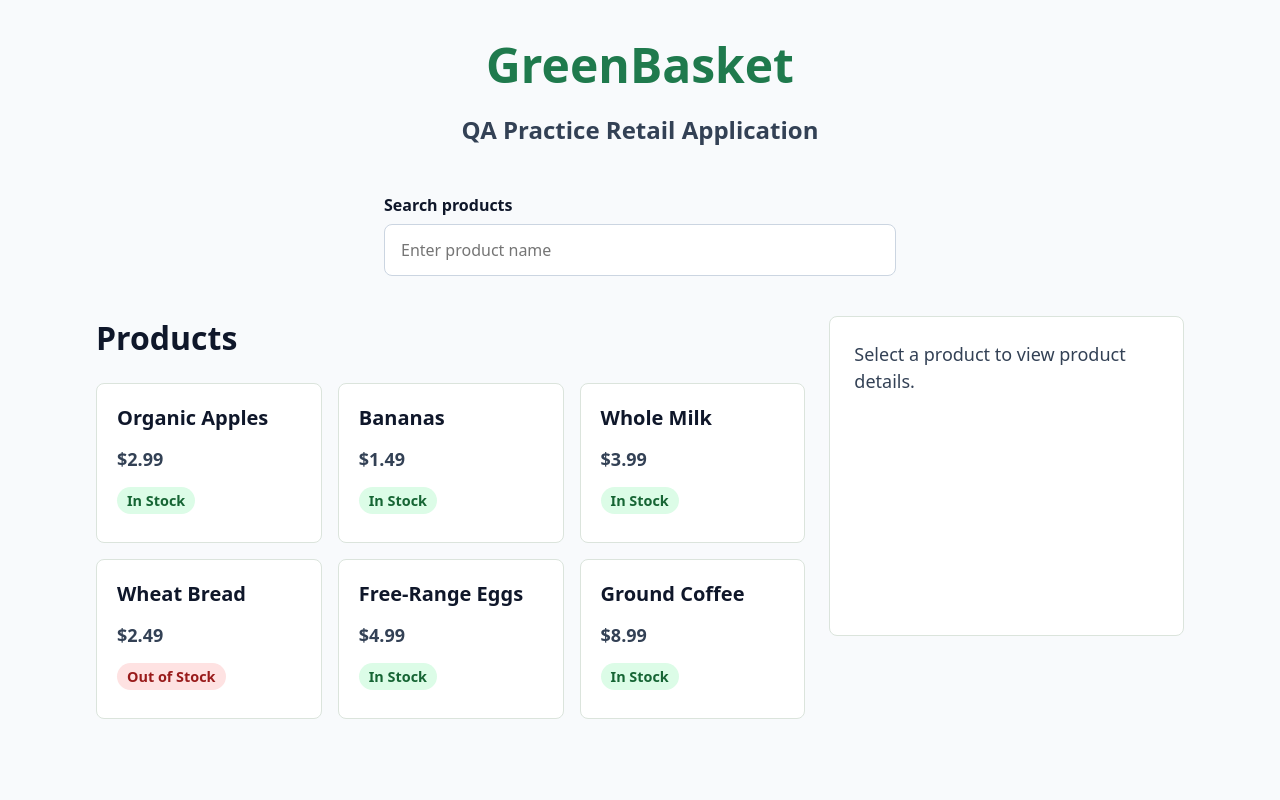
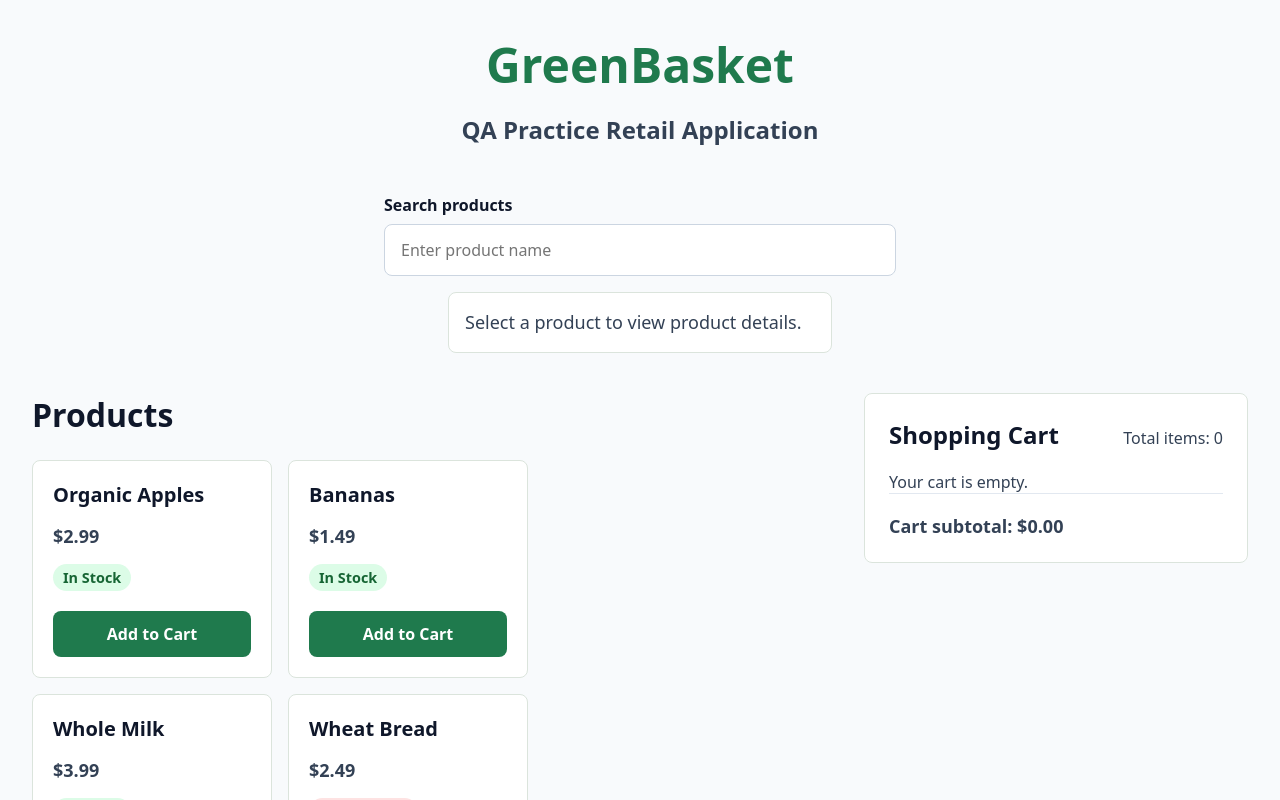
Before and after one commit to padikaha/qa-practice-retail-app, a React (Vite) app in the folder frontend/: page / in a window 1280 px wide. Shown: the top 800 px of the page. Built offline with nearby package versions, Linux system fonts and the light colour scheme.

Commit message:
Sprint 6: Add shopping cart

```diff
--- a/frontend/src/App.css
+++ b/frontend/src/App.css
@@ -1,6 +1,6 @@
 .app {
   min-height: 100vh;
-  width: min(100%, 72rem);
+  width: min(100%, 88rem);
   margin: 0 auto;
   padding: 2rem;
 }
@@ -25,7 +25,7 @@
 }
 
 .search-bar {
-  margin: 0 auto 2.5rem;
+  margin: 0 auto 1rem;
   max-width: 32rem;
 }
 
@@ -57,11 +57,28 @@
   color: #0f172a;
 }
 
+.main-content {
+  display: grid;
+  grid-template-columns: minmax(0, 1fr) minmax(20rem, 24rem);
+  gap: 1.5rem;
+  align-items: start;
+}
+
+.empty-details-placement {
+  max-width: 24rem;
+  margin: 0 auto 2.5rem;
+}
+
 .catalog-layout {
   display: grid;
   grid-template-columns: minmax(0, 2fr) minmax(18rem, 1fr);
   gap: 1.5rem;
   align-items: start;
+}
+
+.cart-panel {
+  position: sticky;
+  top: 1.5rem;
 }
 
 .product-grid {
@@ -127,6 +144,31 @@
   color: #991b1b;
 }
 
+.product-card__cart-button {
+  width: 100%;
+  margin-top: 1.25rem;
+  padding: 0.75rem 1rem;
+  border: 0;
+  border-radius: 8px;
+  background: #1f7a4d;
+  color: #ffffff;
+  cursor: pointer;
+  font: inherit;
+  font-weight: 700;
+}
+
+.product-card__cart-button:hover,
+.product-card__cart-button:focus {
+  background: #166534;
+  outline: none;
+}
+
+.product-card__cart-button:disabled {
+  background: #cbd5e1;
+  color: #475569;
+  cursor: not-allowed;
+}
+
 .no-products {
   margin: 0;
   padding: 1.5rem;
@@ -144,6 +186,11 @@
   border: 1px solid #dbe4dc;
   border-radius: 8px;
   background: #ffffff;
+}
+
+.product-details--empty {
+  min-height: 0;
+  padding: 1rem;
 }
 
 .product-details h2 {
@@ -204,8 +251,134 @@
   color: #991b1b;
 }
 
+@media (max-width: 1080px) {
+  .main-content {
+    grid-template-columns: 1fr;
+  }
+
+  .cart-panel {
+    position: static;
+  }
+}
+
 @media (max-width: 820px) {
   .catalog-layout {
     grid-template-columns: 1fr;
   }
 }
+
+.shopping-cart {
+  padding: 1.5rem;
+  border: 1px solid #dbe4dc;
+  border-radius: 8px;
+  background: #ffffff;
+}
+
+.shopping-cart__header {
+  display: flex;
+  align-items: baseline;
+  justify-content: space-between;
+  gap: 1rem;
+  margin-bottom: 1.25rem;
+}
+
+.shopping-cart__header h2 {
+  margin: 0;
+  color: #0f172a;
+  font-size: 1.5rem;
+}
+
+.shopping-cart__header p,
+.shopping-cart__empty,
+.shopping-cart__subtotal {
+  margin: 0;
+  color: #334155;
+}
+
+.shopping-cart__items {
+  display: grid;
+  gap: 1rem;
+  margin: 0 0 1.25rem;
+  padding: 0;
+  list-style: none;
+}
+
+.shopping-cart__subtotal {
+  padding-top: 1.25rem;
+  border-top: 1px solid #e2e8f0;
+  font-size: 1.125rem;
+  font-weight: 700;
+}
+
+.cart-item {
+  display: flex;
+  flex-direction: column;
+  gap: 1rem;
+  padding: 1rem;
+  border: 1px solid #e2e8f0;
+  border-radius: 8px;
+  background: #f8fafc;
+}
+
+.cart-item__details h3 {
+  margin: 0 0 0.5rem;
+  color: #0f172a;
+  font-size: 1.125rem;
+}
+
+.cart-item__details p {
+  margin: 0.25rem 0 0;
+  color: #334155;
+}
+
+.cart-item__actions {
+  display: flex;
+  align-items: center;
+  justify-content: space-between;
+  gap: 0.75rem;
+  flex-wrap: wrap;
+}
+
+.cart-item__quantity-controls {
+  display: flex;
+  align-items: center;
+  gap: 0.5rem;
+  flex-wrap: wrap;
+}
+
+.cart-item__actions button {
+  min-width: 2.5rem;
+  padding: 0.5rem 0.75rem;
+  border: 1px solid #cbd5e1;
+  border-radius: 8px;
+  background: #ffffff;
+  color: #0f172a;
+  cursor: pointer;
+  font: inherit;
+  font-weight: 700;
+}
+
+.cart-item__actions button:hover,
+.cart-item__actions button:focus {
+  border-color: #1f7a4d;
+  outline: 3px solid #bbf7d0;
+}
+
+.cart-item__remove {
+  color: #991b1b;
+}
+
+@media (max-width: 640px) {
+  .shopping-cart__header {
+    display: block;
+  }
+
+  .shopping-cart__header p {
+    margin-top: 0.5rem;
+  }
+
+  .cart-item__actions {
+    align-items: flex-start;
+    flex-direction: column;
+  }
+}
--- a/frontend/src/App.jsx
+++ b/frontend/src/App.jsx
@@ -3,11 +3,13 @@ import './App.css'
 import SearchBar from './components/SearchBar.jsx'
 import ProductList from './components/ProductList.jsx'
 import ProductDetails from './components/ProductDetails.jsx'
+import ShoppingCart from './components/ShoppingCart.jsx'
 import { products } from './data/products.js'
 
 function App() {
   const [searchText, setSearchText] = useState('')
   const [selectedProduct, setSelectedProduct] = useState(null)
+  const [cartItems, setCartItems] = useState([])
 
   const normalizedSearchText = searchText.trim().toLowerCase()
   const filteredProducts = normalizedSearchText
@@ -15,6 +17,61 @@ function App() {
         product.name.toLowerCase().includes(normalizedSearchText),
       )
     : products
+  const totalItemCount = cartItems.reduce(
+    (total, item) => total + item.quantity,
+    0,
+  )
+  const subtotal = cartItems.reduce((total, item) => {
+    const unitPrice = Number(item.price.replace('$', ''))
+
+    return total + unitPrice * item.quantity
+  }, 0)
+
+  function handleAddToCart(product) {
+    if (!product.inStock) {
+      return
+    }
+
+    setCartItems((currentItems) => {
+      const existingItem = currentItems.find((item) => item.id === product.id)
+
+      if (existingItem) {
+        return currentItems.map((item) =>
+          item.id === product.id
+            ? { ...item, quantity: item.quantity + 1 }
+            : item,
+        )
+      }
+
+      return [...currentItems, { ...product, quantity: 1 }]
+    })
+  }
+
+  function handleIncreaseQuantity(productId) {
+    setCartItems((currentItems) =>
+      currentItems.map((item) =>
+        item.id === productId ? { ...item, quantity: item.quantity + 1 } : item,
+      ),
+    )
+  }
+
+  function handleDecreaseQuantity(productId) {
+    setCartItems((currentItems) =>
+      currentItems
+        .map((item) =>
+          item.id === productId
+            ? { ...item, quantity: item.quantity - 1 }
+            : item,
+        )
+        .filter((item) => item.quantity >= 1),
+    )
+  }
+
+  function handleRemoveItem(productId) {
+    setCartItems((currentItems) =>
+      currentItems.filter((item) => item.id !== productId),
+    )
+  }
 
   return (
     <main className="app">
@@ -25,6 +82,13 @@ function App() {
 
       <SearchBar searchText={searchText} onSearchChange={setSearchText} />
 
+      {!selectedProduct && (
+        <div className="empty-details-placement">
+          <ProductDetails selectedProduct={selectedProduct} />
+        </div>
+      )}
+
+      <div className="main-content">
         <div className="catalog-layout">
           <section className="products-section" aria-labelledby="products-heading">
             <h2 id="products-heading">Products</h2>
@@ -32,10 +96,23 @@ function App() {
               products={filteredProducts}
               selectedProductId={selectedProduct?.id}
               onProductSelect={setSelectedProduct}
+              onAddToCart={handleAddToCart}
             />
           </section>
 
-        <ProductDetails selectedProduct={selectedProduct} />
+          {selectedProduct && <ProductDetails selectedProduct={selectedProduct} />}
+        </div>
+
+        <div className="cart-panel">
+          <ShoppingCart
+            cartItems={cartItems}
+            totalItemCount={totalItemCount}
+            subtotal={subtotal}
+            onIncreaseQuantity={handleIncreaseQuantity}
+            onDecreaseQuantity={handleDecreaseQuantity}
+            onRemoveItem={handleRemoveItem}
+          />
+        </div>
       </div>
     </main>
   )
--- /dev/null
+++ b/frontend/src/components/CartItem.jsx
@@ -0,0 +1,35 @@
+function CartItem({ item, onIncrease, onDecrease, onRemove }) {
+  const unitPrice = Number(item.price.replace('$', ''))
+  const lineTotal = unitPrice * item.quantity
+
+  return (
+    <li className="cart-item">
+      <div className="cart-item__details">
+        <h3>{item.name}</h3>
+        <p>Unit price: ${unitPrice.toFixed(2)}</p>
+        <p>Line total: ${lineTotal.toFixed(2)}</p>
+      </div>
+
+      <div className="cart-item__actions">
+        <div className="cart-item__quantity-controls">
+          <button type="button" onClick={() => onDecrease(item.id)}>
+            -
+          </button>
+          <span>Quantity: {item.quantity}</span>
+          <button type="button" onClick={() => onIncrease(item.id)}>
+            +
+          </button>
+        </div>
+        <button
+          type="button"
+          className="cart-item__remove"
+          onClick={() => onRemove(item.id)}
+        >
+          Remove
+        </button>
+      </div>
+    </li>
+  )
+}
+
+export default CartItem
--- a/frontend/src/components/ProductCard.jsx
+++ b/frontend/src/components/ProductCard.jsx
@@ -1,4 +1,4 @@
-function ProductCard({ product, isSelected, onSelect }) {
+function ProductCard({ product, isSelected, onSelect, onAddToCart }) {
   const statusClassName = product.inStock
     ? 'product-card__status product-card__status--in-stock'
     : 'product-card__status product-card__status--out-of-stock'
@@ -20,6 +20,17 @@ function ProductCard({ product, isSelected, onSelect }) {
       <h3>{product.name}</h3>
       <p className="product-card__price">{product.price}</p>
       <p className={statusClassName}>{product.availability}</p>
+      <button
+        type="button"
+        className="product-card__cart-button"
+        disabled={!product.inStock}
+        onClick={(event) => {
+          event.stopPropagation()
+          onAddToCart(product)
+        }}
+      >
+        {product.inStock ? 'Add to Cart' : 'Out of Stock'}
+      </button>
     </article>
   )
 }
--- a/frontend/src/components/ProductDetails.jsx
+++ b/frontend/src/components/ProductDetails.jsx
@@ -1,7 +1,7 @@
 function ProductDetails({ selectedProduct }) {
   if (!selectedProduct) {
     return (
-      <aside className="product-details">
+      <aside className="product-details product-details--empty">
         <p className="product-details__empty">
           Select a product to view product details.
         </p>
--- a/frontend/src/components/ProductList.jsx
+++ b/frontend/src/components/ProductList.jsx
@@ -1,6 +1,11 @@
 import ProductCard from './ProductCard.jsx'
 
-function ProductList({ products, selectedProductId, onProductSelect }) {
+function ProductList({
+  products,
+  selectedProductId,
+  onProductSelect,
+  onAddToCart,
+}) {
   if (products.length === 0) {
     return <p className="no-products">No products found.</p>
   }
@@ -13,6 +18,7 @@ function ProductList({ products, selectedProductId, onProductSelect }) {
           product={product}
           isSelected={product.id === selectedProductId}
           onSelect={onProductSelect}
+          onAddToCart={onAddToCart}
         />
       ))}
     </div>
--- /dev/null
+++ b/frontend/src/components/ShoppingCart.jsx
@@ -0,0 +1,39 @@
+import CartItem from './CartItem.jsx'
+
+function ShoppingCart({
+  cartItems,
+  totalItemCount,
+  subtotal,
+  onIncreaseQuantity,
+  onDecreaseQuantity,
+  onRemoveItem,
+}) {
+  return (
+    <section className="shopping-cart" aria-labelledby="cart-heading">
+      <div className="shopping-cart__header">
+        <h2 id="cart-heading">Shopping Cart</h2>
+        <p>Total items: {totalItemCount}</p>
+      </div>
+
+      {cartItems.length === 0 ? (
+        <p className="shopping-cart__empty">Your cart is empty.</p>
+      ) : (
+        <ul className="shopping-cart__items">
+          {cartItems.map((item) => (
+            <CartItem
+              key={item.id}
+              item={item}
+              onIncrease={onIncreaseQuantity}
+              onDecrease={onDecreaseQuantity}
+              onRemove={onRemoveItem}
+            />
+          ))}
+        </ul>
+      )}
+
+      <p className="shopping-cart__subtotal">Cart subtotal: ${subtotal.toFixed(2)}</p>
+    </section>
+  )
+}
+
+export default ShoppingCart
```
Lines whose indentation alone changed are shown as unchanged.
